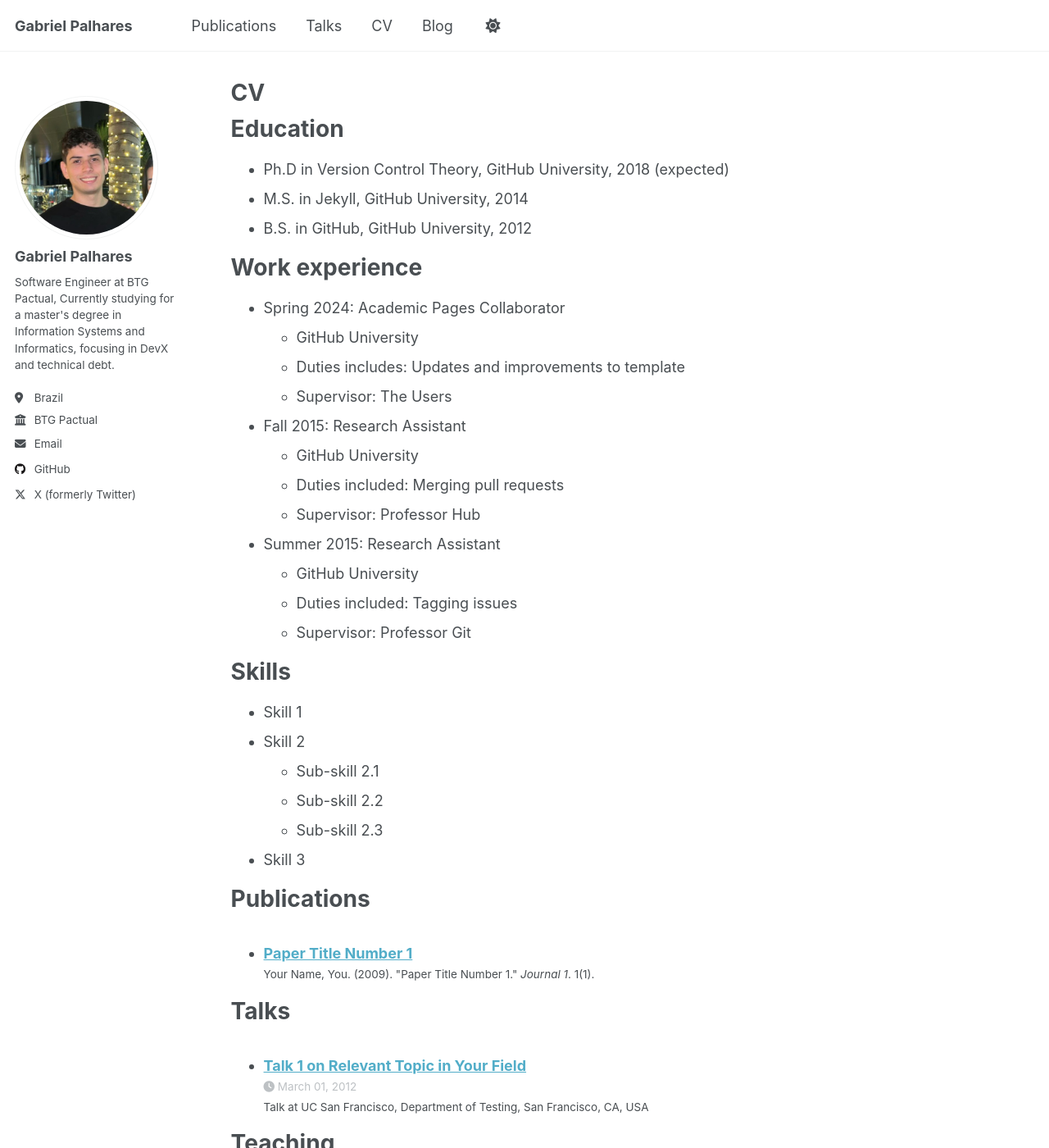
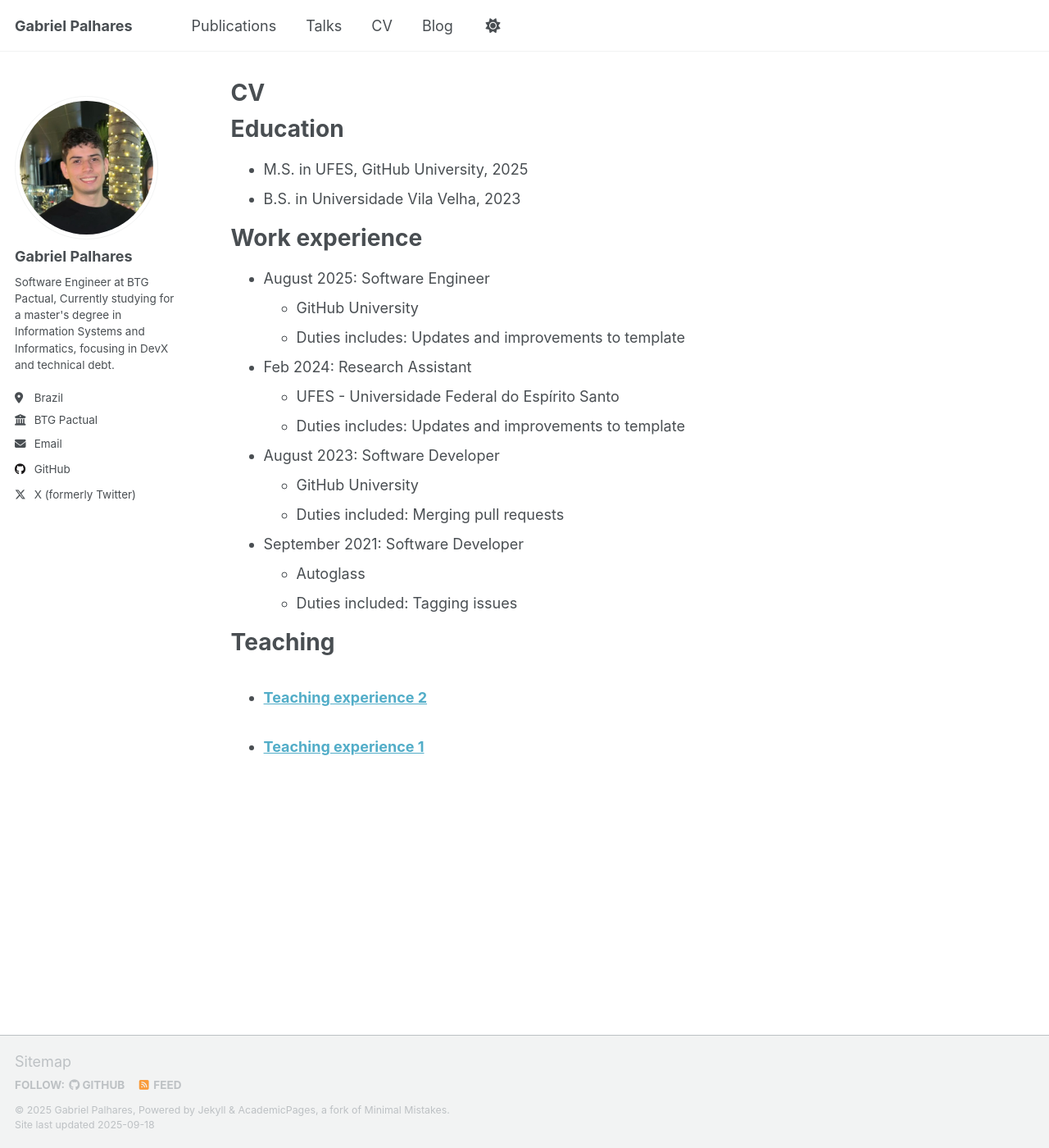
Before and after one commit to palharesgab/palharesgab.github.io, a Jekyll site: the page built from _pages/cv.md, in a window 1280 px wide and 1400 px high. Shown: the whole window at 82% size. Built offline with Jekyll 4.4.1, drawn with Linux system fonts in a browser that asks for light colours; a script that is not in the unit is left out; some of the changed text lies outside the part shown.

Commit message:
Update cv.md

```diff
--- a/_pages/cv.md
+++ b/_pages/cv.md
@@ -11,54 +11,29 @@
 
 Education
 ======
-* Ph.D in Version Control Theory, GitHub University, 2018 (expected)
-* M.S. in Jekyll, GitHub University, 2014
-* B.S. in GitHub, GitHub University, 2012
+* M.S. in UFES, GitHub University, 2025
+* B.S. in Universidade Vila Velha, 2023
 
 Work experience
 ======
-* Spring 2024: Academic Pages Collaborator
+* August 2025: Software Engineer
   * GitHub University
   * Duties includes: Updates and improvements to template
-  * Supervisor: The Users
 
-* Fall 2015: Research Assistant
+* Feb 2024: Research Assistant
+  * UFES - Universidade Federal do Espírito Santo
+  * Duties includes: Updates and improvements to template
+
+* August 2023: Software Developer
   * GitHub University
   * Duties included: Merging pull requests
-  * Supervisor: Professor Hub
 
-* Summer 2015: Research Assistant
-  * GitHub University
+* September 2021: Software Developer
+  * Autoglass
   * Duties included: Tagging issues
-  * Supervisor: Professor Git
-
-Skills
-======
-* Skill 1
-* Skill 2
-  * Sub-skill 2.1
-  * Sub-skill 2.2
-  * Sub-skill 2.3
-* Skill 3
-
-Publications
-======
-  <ul>{% for post in site.publications reversed %}
-    {% include archive-single-cv.html %}
-  {% endfor %}</ul>
-
-Talks
-======
-  <ul>{% for post in site.talks reversed %}
-    {% include archive-single-talk-cv.html  %}
-  {% endfor %}</ul>
 
 Teaching
 ======
   <ul>{% for post in site.teaching reversed %}
     {% include archive-single-cv.html %}
   {% endfor %}</ul>
-
-Service and leadership
-======
-* Currently signed in to 43 different slack teams
```
